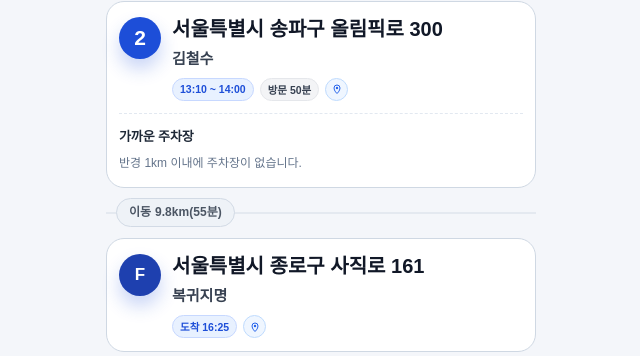
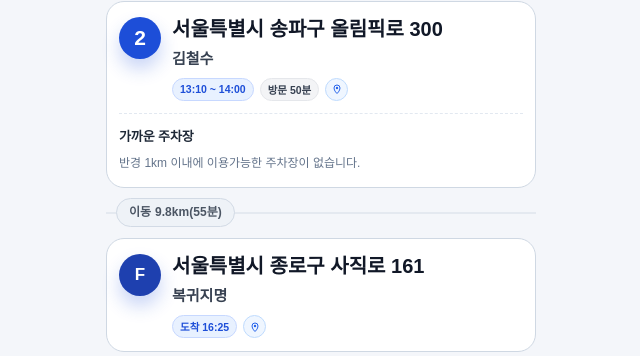
Before and after one commit to minseop-byeon/route_webapp, a Flask app: page /result/demo in a window 1280 px wide. Shown: the part 968-1324 px from the top of the page, without its empty margins (319-959 px from the left). Run offline with Flask 3, Linux system fonts and the light colour scheme; the visitor is signed in with stand-in values (Sample User, id 1); a database or web service that is not in the repository returns one stand-in record (values such as "Sample title"); some libraries are stand-ins or nearby versions; some web fonts are replaced.

Commit message:
Update no-parking message wording in result page

```diff
--- a/templates/result.html
+++ b/templates/result.html
@@ -307,7 +307,7 @@ body.force-mobile .action-btn{width:100%;}
                         {% endif %}
                       {% endfor %}
                     {% else %}
-                      <div class="parking-empty">반경 1km 이내에 주차장이 없습니다.</div>
+                      <div class="parking-empty">반경 1km 이내에 이용가능한 주차장이 없습니다.</div>
                     {% endif %}
                   </div>
                 {% endif %}
```
